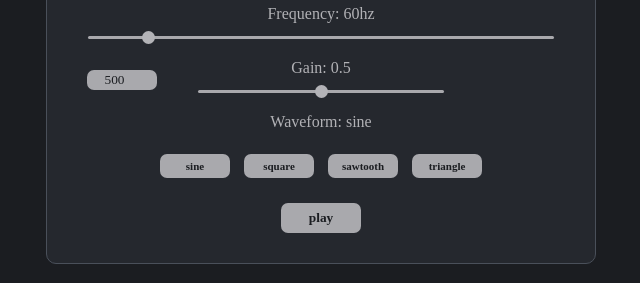
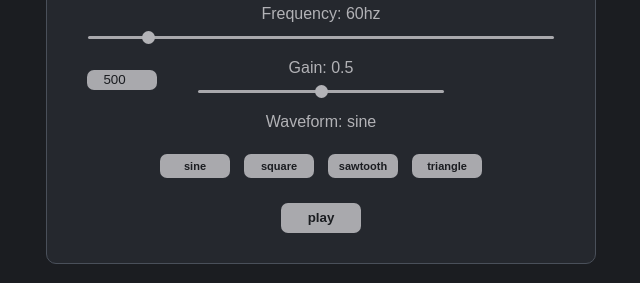
Before and after one commit to evi1Husky/ToneGenerator, a plain HTML site: page index.html in a window 1280 px wide. Shown: the part 409-692 px from the top of the page, 319-959 px from the left. Drawn offline with Linux system fonts and the light colour scheme.

Commit message:
fallback font

```diff
--- a/index.html
+++ b/index.html
@@ -8,7 +8,7 @@
   <meta name='apple-mobile-web-app-capable' content='yes'/>
   <meta name="theme-color" content="#1b1d21"/>
   <link rel="stylesheet" type="text/css" href="style.css"/>
-  <title>title</title>
+  <title>Tone Generator</title>
 </head>
   <body>
     <main>
--- a/style.css
+++ b/style.css
@@ -4,7 +4,7 @@
 
 html {
   font-size: 62.5%;
-  font-family: 'Andale Mono';
+  font-family: 'Andale Mono', Arial;
 }
 
 body {
@@ -47,7 +47,7 @@ main {
 
 button {
   color: #1b1d21;
-  font-family: 'Andale Mono';
+  font-family: 'Andale Mono', Arial;
   font-weight: 800;
   width: 8rem;
   height: 3rem;
@@ -58,7 +58,7 @@ button {
 
 input {
   color: #1b1d21;
-  font-family: 'Andale Mono';
+  font-family: 'Andale Mono', Arial;
   appearance: none;
   background: #a9a9ad;
   height: 0.3rem;
```
